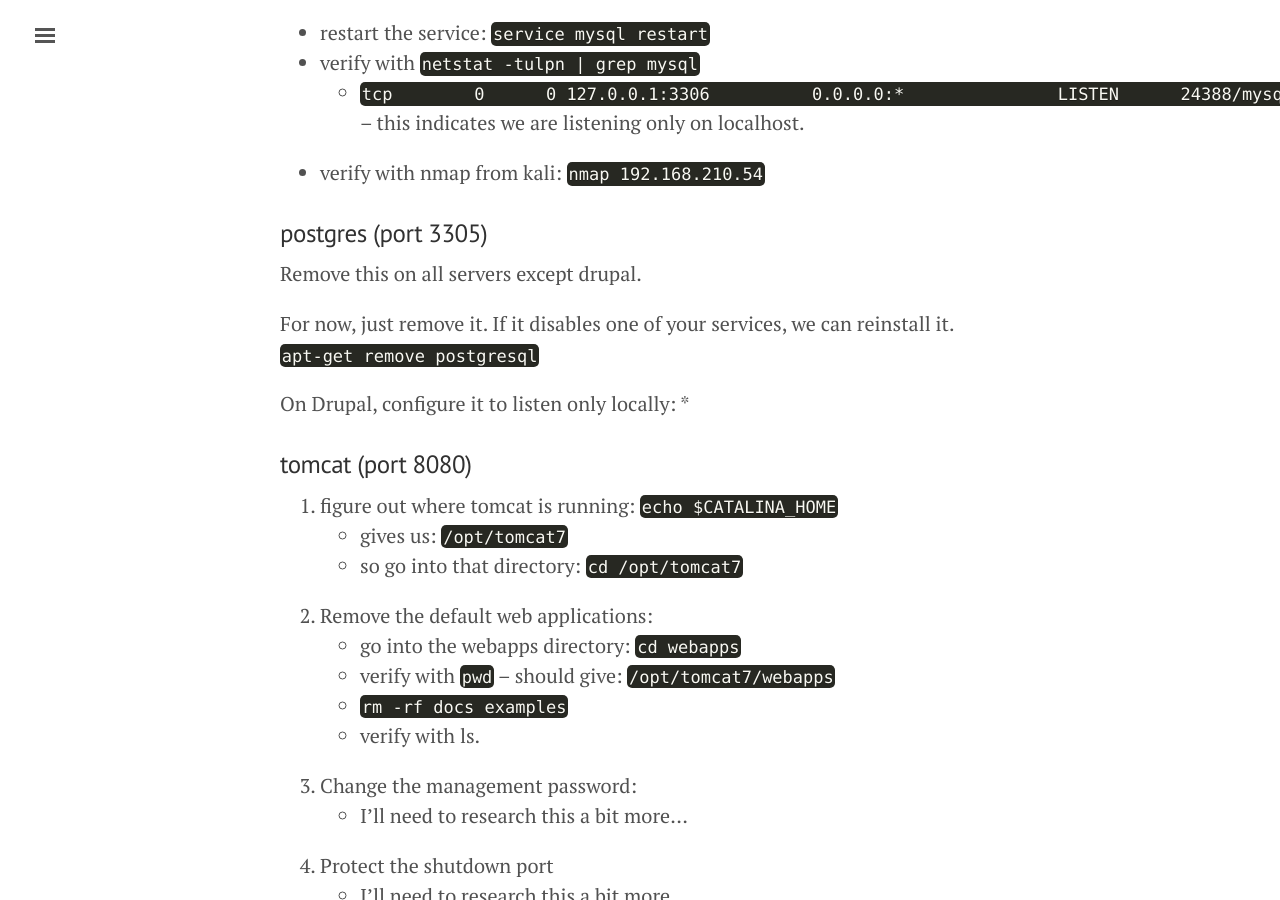
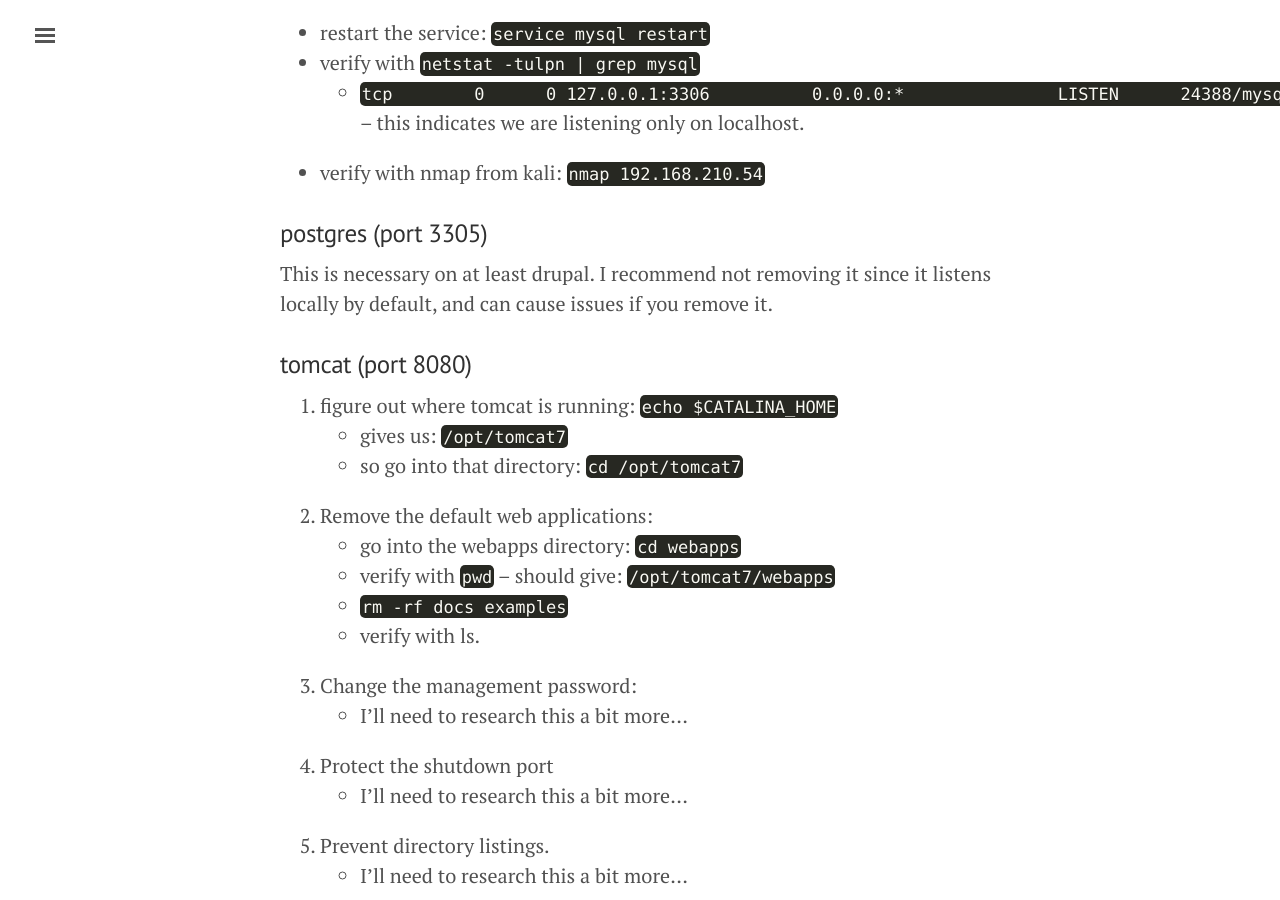
Before and after one commit to slackboxster/slackboxster.github.io, a Jekyll site: the page built from gencyber2017/lesson.md, in a window 1280 px wide and 900 px high, scrolled down 18337 px. Built offline with Jekyll 4.4.1, drawn with Linux system fonts in a browser that asks for light colours.

Commit message:
postgres!

```diff
--- a/gencyber2017/lesson.md
+++ b/gencyber2017/lesson.md
@@ -450,13 +450,7 @@ On the rest of the servers, configure it:
 
 ### postgres (port 3305)
 
-Remove this on all servers except drupal.
-
-For now, just remove it. If it disables one of your services, we can reinstall it.
-`apt-get remove postgresql`
-
-On Drupal, configure it to listen only locally:
-    *
+This is necessary on at least drupal. I recommend not removing it since it listens locally by default, and can cause issues if you remove it.
 
 ### tomcat (port 8080)
 
```
